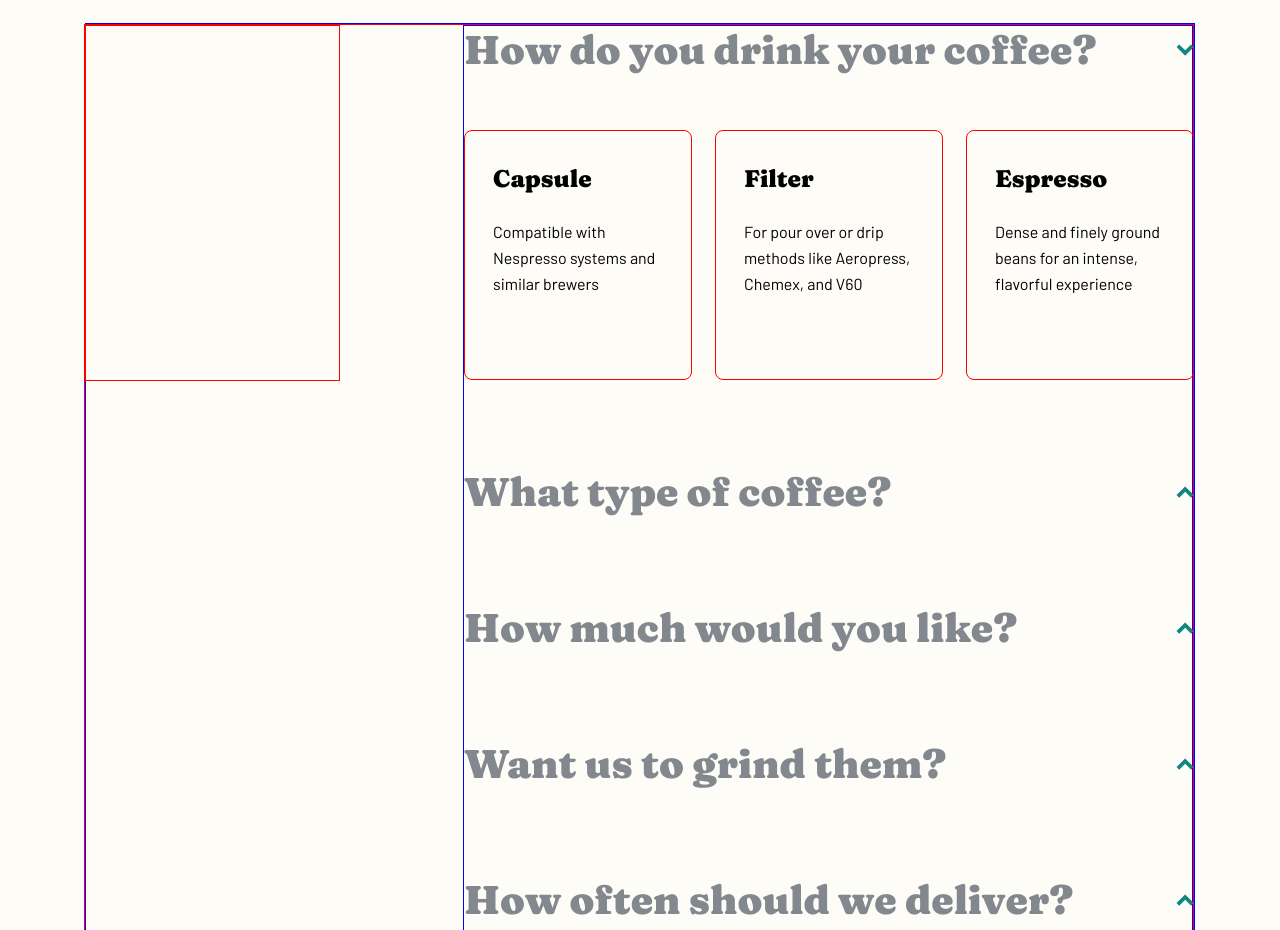
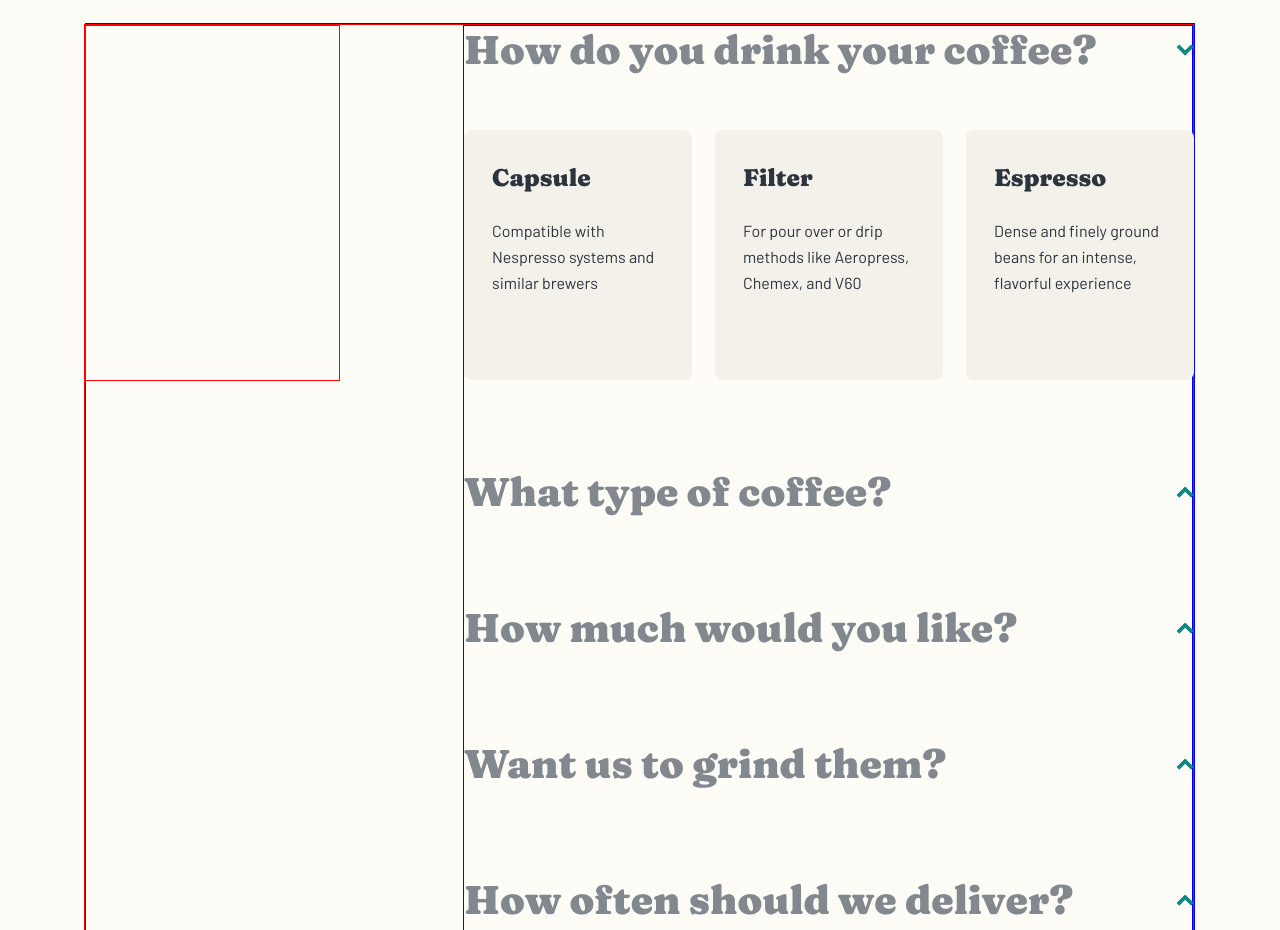
Before and after one commit to danielopq/Coffeeroasters, a React (Vite) app: page / in a window 1280 px wide. Shown: the part 1520-2450 px from the top of the page. Built offline with nearby package versions, Linux system fonts and the light colour scheme.

Commit message:
PlanOption.tsx - background states set

```diff
--- a/src/components/subscribe/subscribePlanMaker/planOption/PlanOption.tsx
+++ b/src/components/subscribe/subscribePlanMaker/planOption/PlanOption.tsx
@@ -55,9 +55,9 @@ const PlanOption: React.FC<PlanOptionProps> = ({ deployed, option }) => {
                 <button ref={refArrow} className='arrow arrowDown' onClick={displayChoices}></button>
             </div>
             <div ref={refOptionChoices} className='optionChoices'>
-                <PlanChoice choiceProperties={choice01} />
-                <PlanChoice choiceProperties={choice02} />
-                <PlanChoice choiceProperties={choice03} />
+                <PlanChoice choiceProperties={choice01} selected={false} />
+                <PlanChoice choiceProperties={choice02} selected={false} />
+                <PlanChoice choiceProperties={choice03} selected={false} />
             </div>
         </div>
     )
--- a/src/components/subscribe/subscribePlanMaker/planOption/planChoice/PlanChoice.tsx
+++ b/src/components/subscribe/subscribePlanMaker/planOption/planChoice/PlanChoice.tsx
@@ -1,3 +1,4 @@
+import { useEffect, useRef } from 'react';
 import './planChoice.css';
 
 interface Choice {
@@ -7,11 +8,22 @@ interface Choice {
 
 interface ChoiceProps{
     choiceProperties:Choice;
+    selected:boolean;
 }
 
-const PlanChoice: React.FC<ChoiceProps> = ({choiceProperties}) => {
+const PlanChoice: React.FC<ChoiceProps> = ({choiceProperties,selected=false}) => {
+    const refChoice = useRef<HTMLDivElement>(null);
+    useEffect(()=>{
+        if(refChoice.current){
+            selected ? refChoice.current.className = 'choice selectedChoice' : refChoice.current.className = 'choice unSelectedChoice';
+        }
+    },[selected]);
+
+    const handleClick = () =>{
+    }
+
     return (
-        <div className='choice'>
+        <div ref={refChoice} className='choice unSelectedChoice'>
             <h4>{choiceProperties.title}</h4>
             <p className='mainText'>{choiceProperties.description}</p>
         </div>
--- a/src/components/subscribe/subscribePlanMaker/planOption/planChoice/planChoice.css
+++ b/src/components/subscribe/subscribePlanMaker/planOption/planChoice/planChoice.css
@@ -5,7 +5,17 @@
     padding: 32px 0px 0px 28px;
     display: flex;
     flex-direction: column;
-    border: solid 1px red;
+    cursor: pointer;
+}
+
+.selectedChoice{
+    color: var(--lightCream);
+    background-color: var(--darkCyan);
+}
+
+.unSelectedChoice{
+    color: var(--darkGrey);
+    background-color: #F4F1EB;
 }
 
 .choice h4{
```
